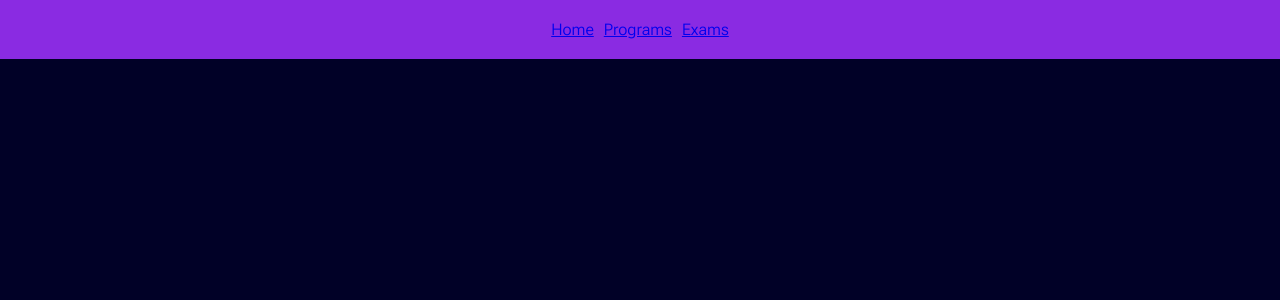
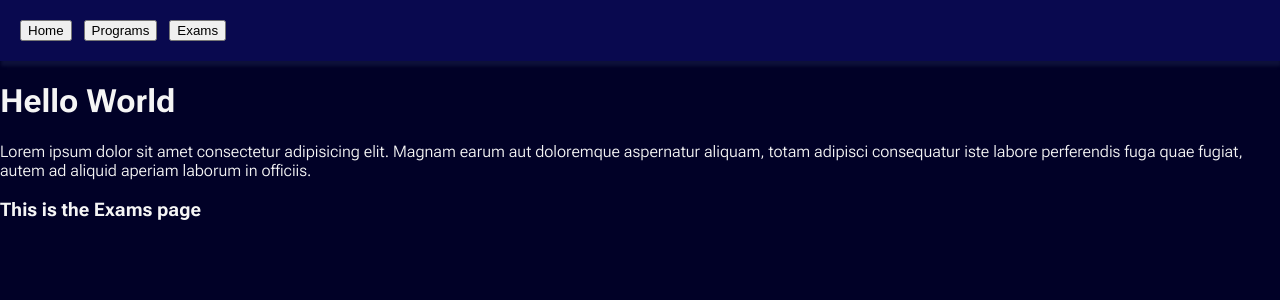
Before and after one commit to SS56Bo/SPAs-Project, a React (Vite) app: page /exams in a window 1280 px wide. Before the commit this address had no page. Shown: the top 300 px of the page. Built offline with nearby package versions, Linux system fonts and the light colour scheme.

Commit message:
Commit Rollback here

```diff
--- /dev/null
+++ b/src/Exams.jsx
@@ -0,0 +1,16 @@
+export default function Exams() {
+  return (
+    <>
+      <div>
+        <h1>Hello World</h1>
+        <p>
+          Lorem ipsum dolor sit amet consectetur adipisicing elit. Magnam earum
+          aut doloremque aspernatur aliquam, totam adipisci consequatur iste
+          labore perferendis fuga quae fugiat, autem ad aliquid aperiam laborum
+          in officiis.
+        </p>
+        <h3>This is the Exams page</h3>
+      </div>
+    </>
+  );
+}
--- /dev/null
+++ b/src/Landing.css
@@ -0,0 +1,4 @@
+.landing-style {
+  padding: 10px;
+  margin: 10px;
+}
--- a/src/Landing.jsx
+++ b/src/Landing.jsx
@@ -1,7 +1,9 @@
+import "./Landing.css";
+
 export default function Landing() {
   return (
     <>
-      <div>
+      <div className="landing-style">
         <h2>Hello World</h2>
         <p>
           Lorem ipsum dolor sit amet consectetur adipisicing elit. Porro,
@@ -12,7 +14,7 @@ export default function Landing() {
           suscipit a nostrum et dicta aliquam distinctio beatae necessitatibus
           sit.
         </p>
-        <h3>This is the Landing page</h3>
+        <h3>This is the Home page</h3>
       </div>
     </>
   );
--- a/src/Navbar.css
+++ b/src/Navbar.css
@@ -1,8 +1,9 @@
 .navbar-comp {
   display: flex;
   align-items: center;
-  justify-content: center;
-  gap: 10px;
+  justify-content: flex-start;
+  gap: 12px;
   padding: 20px;
-  background-color: blueviolet;
+  background-color: rgb(9, 9, 79);
+  box-shadow: 1px 5px 3px rgb(13, 16, 57);
 }
--- a/src/Navbar.jsx
+++ b/src/Navbar.jsx
@@ -2,19 +2,27 @@ import { BrowserRouter, Route, Routes, Link } from "react-router-dom";
 import Programs from "./Programs";
 import Landing from "./Landing";
 import "./Navbar.css";
+import Exams from "./Exams";
 
 export default function Navbar() {
   return (
     <>
       <BrowserRouter>
         <div className="navbar-comp">
-          <Link to="/">Home</Link>
-          <Link to="/programs">Programs</Link>
-          <Link to="/exams">Exams</Link>
+          <Link to="/">
+            <button>Home</button>
+          </Link>
+          <Link to="/programs">
+            <button>Programs</button>
+          </Link>
+          <Link to="/exams">
+            <button>Exams</button>
+          </Link>
         </div>
         <Routes>
           <Route path="/" element={<Landing />} />
           <Route path="/programs" element={<Programs />} />
+          <Route path="/exams" element={<Exams />} />
         </Routes>
       </BrowserRouter>
     </>
```
